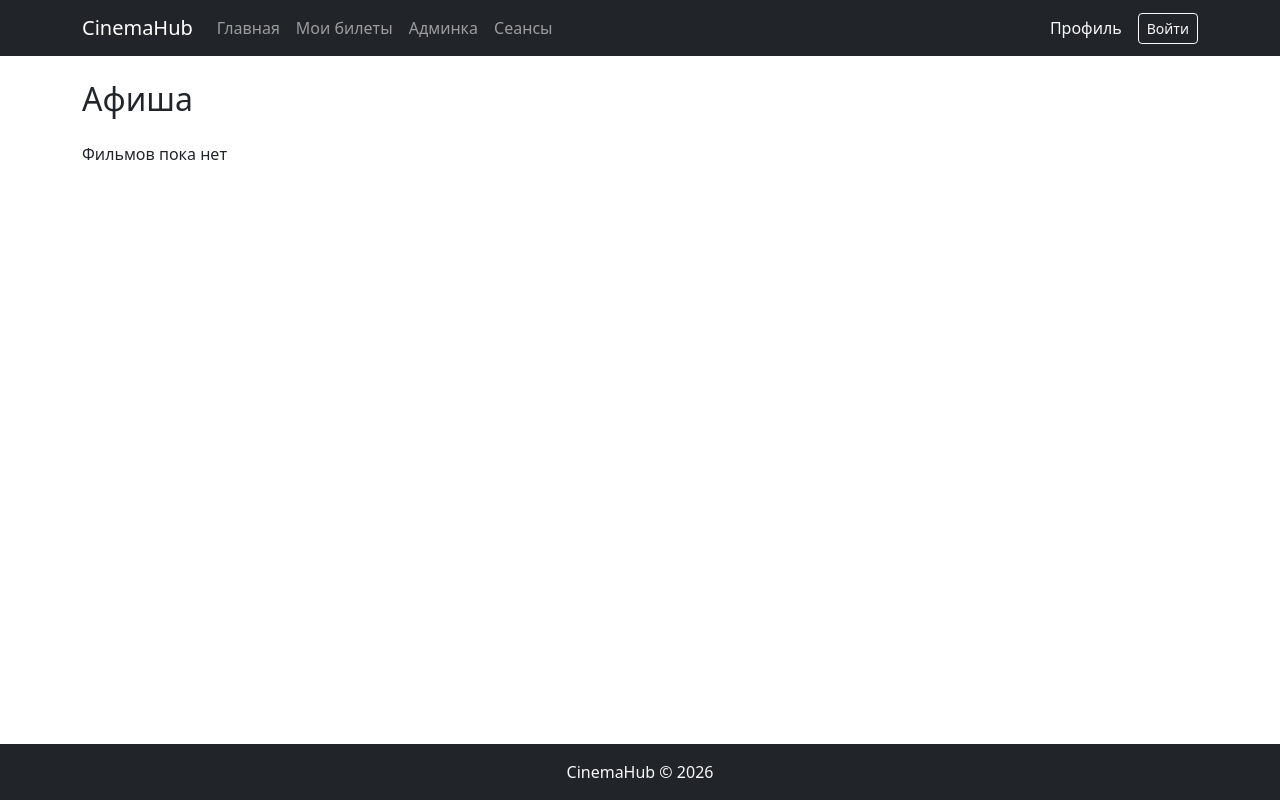
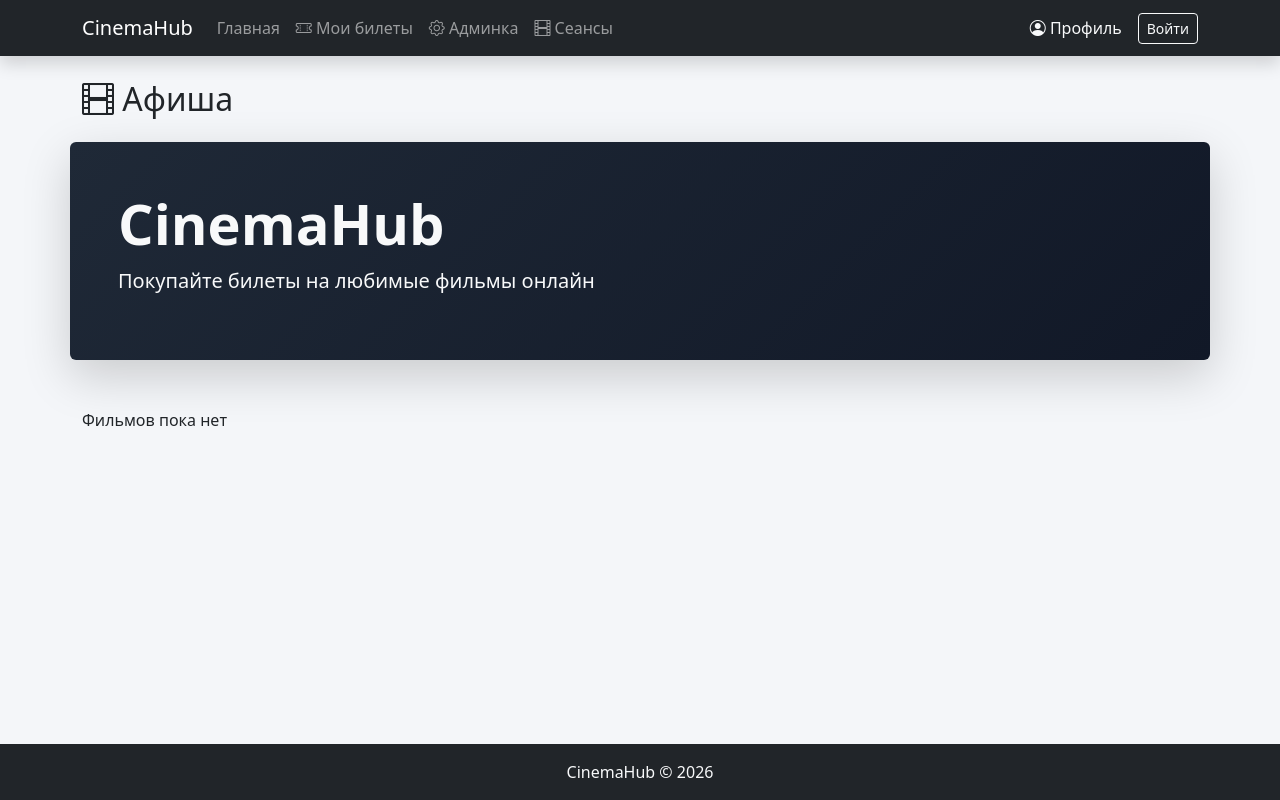
Before and after one commit to Funclot/Kursach_Cinema, a Django app: page / in a window 1280 px wide. Run offline with Django 5.2, Linux system fonts and the light colour scheme; data that the repository does not hold is empty.

Commit message:
Improve homepage design and navigation

```diff
--- a/templates/base.html
+++ b/templates/base.html
@@ -10,12 +10,17 @@
     </title>
 
     <link href="https://cdn.jsdelivr.net/npm/bootstrap@5.3.8/dist/css/bootstrap.min.css" rel="stylesheet">
+    <link href="https://cdn.jsdelivr.net/npm/bootstrap@5.3.8/dist/css/bootstrap.min.css" rel="stylesheet">
+
+    <link rel="stylesheet"
+                    href="https://cdn.jsdelivr.net/npm/bootstrap-icons@1.11.3/font/bootstrap-icons.min.css">
 </head>
 
-<body class="d-flex flex-column min-vh-100">
+<body class="d-flex flex-column min-vh-100"
+      style="background:#f4f6f9;">
 
 
-<nav class="navbar navbar-expand-lg navbar-dark bg-dark">
+<nav class="navbar navbar-expand-lg navbar-dark bg-dark sticky-top shadow">
 
     <div class="container">
 
@@ -29,14 +34,16 @@
             </a>
 
             <a class="nav-link" href="{% url 'my_tickets' %}">
+                <i class="bi bi-ticket-perforated"></i>
                 Мои билеты
             </a>
 
             <a class="nav-link" href="/admin/">
+                <i class="bi bi-gear"></i>
                 Админка
             </a>
-            <a class="nav-link"
-               href="{% url 'session_list' %}">
+            <a class="nav-link" href="{% url 'session_list' %}">
+                <i class="bi bi-film"></i>
                 Сеансы
             </a>
         </div>
@@ -44,10 +51,10 @@
         <div class="d-flex align-items-center ms-auto">
 
 
-            <a
-                    href="{% url 'profile' %}"
-                    class="nav-link text-light me-3">
+            <a href="{% url 'profile' %}"
+               class="nav-link text-light me-3">
 
+                <i class="bi bi-person-circle"></i>
                 Профиль
 
             </a>
--- a/templates/cinema/movie_list.html
+++ b/templates/cinema/movie_list.html
@@ -7,21 +7,46 @@
 {% block content %}
 
 <h2 class="mb-4">
+    <i class="bi bi-film"></i>
     {{ title }}
 </h2>
 
 <div class="row">
 
-{% for movie in movies %}
+    <div
+    class="text-light p-5 rounded shadow-lg mb-5"
+    style="
+        background: linear-gradient(
+            135deg,
+            #1f2937,
+            #111827
+        );
+    ">
 
-<div class="col-md-4 mb-4">
+        <h1 class="display-4 fw-bold">
+            CinemaHub
+        </h1>
+
+        <p class="lead">
+            Покупайте билеты на любимые фильмы онлайн
+        </p>
+
+    </div>
+
+
+    {% for movie in movies %}
+
+
+
+    <div class="col-md-4 mb-4">
 
     <div class="card h-100 shadow-sm">
 
         {% if movie.poster %}
-            <img src="{{ movie.poster.url }}"
-                 class="card-img-top"
-                 alt="{{ movie.title }}">
+        <img src="{{ movie.poster.url }}"
+             class="card-img-top"
+             alt="{{ movie.title }}"
+             style="height: 500px; object-fit: cover;">
         {% endif %}
 
         <div class="card-body">
```
Also changed, not shown: backend/media/posters/Lord.jpg (added), backend/media/posters/Meele.jpg (added).
